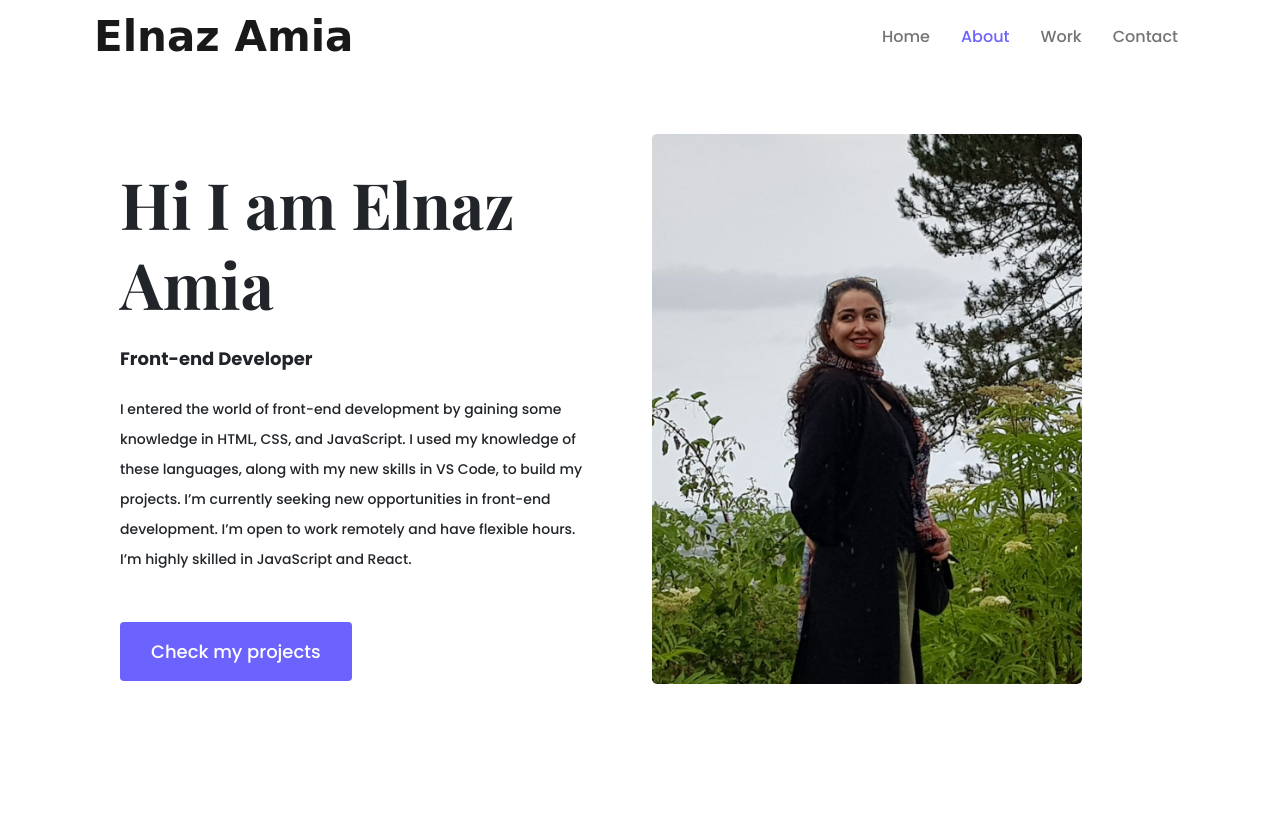
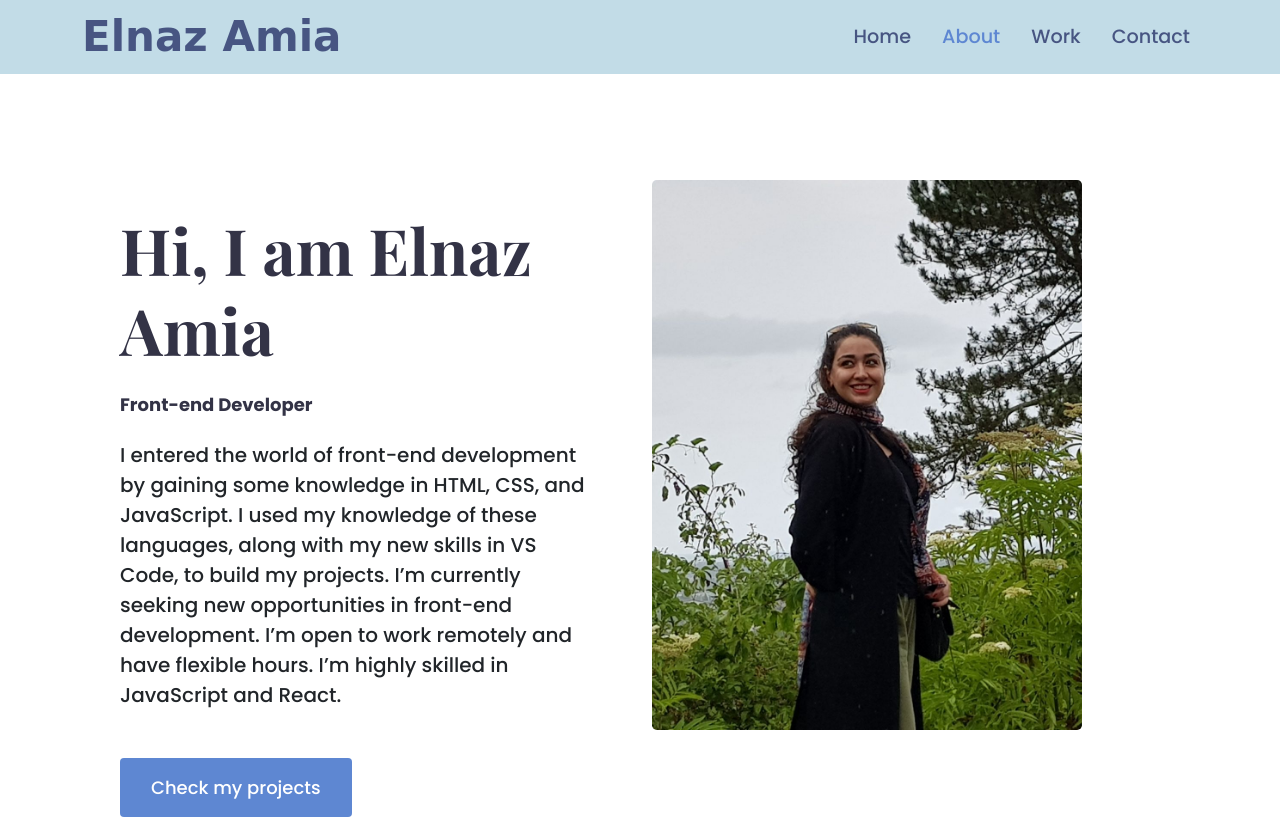
Before and after one commit to ElnazAmia/Portfolio-project, a plain HTML site: page about.html in a window 1280 px wide. Shown: the top 820 px of the page. Drawn offline with nearby package versions, Linux system fonts and the light colour scheme; a web font is replaced by a local one.

Commit message:
Edited some CSS styles

```diff
--- a/about.html
+++ b/about.html
@@ -26,13 +26,16 @@
       src="https://kit.fontawesome.com/fa9b85d207.js"
       crossorigin="anonymous"
     ></script>
-    <meta name="description" content="Read more about Elnaz, what she is looking for.">
+    <meta
+      name="description"
+      content="Read more about Elnaz, what she is looking for."
+    />
 
     <title>Elnaz Amia Portfolio</title>
   </head>
   <body>
-   <div class="container">
-      <nav class="navbar navbar-expand-lg navbar-light">
+    <div class="container">
+      <nav class="navbar navbar-expand-lg fixed-top">
         <div class="container">
           <a class="navbar-brand logo" href="/" title="Homepage">Elnaz Amia</a>
           <button
@@ -49,16 +52,28 @@
           <div class="collapse navbar-collapse flex-row-reverse" id="navbarNav">
             <ul class="navbar-nav">
               <li class="nav-item">
-                <a class="nav-link" aria-current="page" href="/" title="Homepage">Home</a>
+                <a
+                  class="nav-link "
+                  aria-current="page"
+                  href="/"
+                  title="Homepage"
+                  >Home</a
+                >
+              </li>
+              <li class="nav-item active">
+                <a class="nav-link" href="/about.html" title="About Elnaz"
+                  >About</a
+                >
               </li>
               <li class="nav-item">
-                <a class="nav-link active" href="/about.html" title="About Elnaz">About</a>
+                <a class="nav-link" href="/work.html" title="Elnaz's work"
+                  >Work</a
+                >
               </li>
               <li class="nav-item">
-                <a class="nav-link" href="/work.html" title="Elnaz's work">Work</a>
-              </li>
-              <li class="nav-item">
-                <a class="nav-link" href="/contact.html" title="Contact Elnaz">Contact</a>
+                <a class="nav-link" href="/contact.html" title="Contact Elnaz"
+                  >Contact</a
+                >
               </li>
             </ul>
           </div>
@@ -69,15 +84,19 @@
       <div class="row">
         <div class="col-lg-6">
           <div class="content">
-            <h1 class="mb-4">Hi I am Elnaz Amia</h1>
+            <h1 class="mb-4">Hi, I am Elnaz Amia</h1>
             <h2 class="mb-4">Front-end Developer</h2>
-            <p class="mb-5">
-              I entered the world of front-end development by gaining some knowledge in HTML, CSS, and JavaScript. I used my knowledge of these languages, along with my new skills in VS Code, to build my projects.
-             I’m currently seeking new opportunities in front-end development. I’m open to work remotely and have flexible hours. I’m highly skilled in JavaScript and React.
-
-
+            <p class="mb-5 fs-5">
+              I entered the world of front-end development by gaining some
+              knowledge in HTML, CSS, and JavaScript. I used my knowledge of
+              these languages, along with my new skills in VS Code, to build my
+              projects. I’m currently seeking new opportunities in front-end
+              development. I’m open to work remotely and have flexible hours.
+              I’m highly skilled in JavaScript and React.
             </p>
-            <a href="/work.html" class="btn btn-branding" title="Elnaz's work">Check my projects</a>
+            <a href="/work.html" class="btn btn-branding" title="Elnaz's work"
+              >Check my projects</a
+            >
           </div>
         </div>
         <div class="col-lg-6">
@@ -119,10 +138,17 @@
             ><i class="fab fa-github"></i
           ></a>
 
-          <a href="https://www.linkedin.com/ElnazAmia" target="-blank" title="Linkedin"
+          <a
+            href="https://www.linkedin.com/ElnazAmia"
+            target="-blank"
+            title="Linkedin"
             ><i class="fab fa-linkedin"></i
           ></a>
         </div>
+         <p class="text-center mt-5 text-muted">
+        This website was coded by Elnaz Amia, and it is
+        <a href="https://github.com/ElnazAmia/Portfolio-project" target="_blank" title="This Portfolio's Repository">open-sourced</a>
+      </p>
       </footer>
     </div>
   </body>
--- a/styles/portfolio.css
+++ b/styles/portfolio.css
@@ -1,5 +1,5 @@
 :root {
-  --branding-color: #6c63ff;
+  --branding-color: #5e87d2;
   --secondary-color: #f9f7fe;
   --heading-font-family: "Playfair Display", serif;
   --default-font-family: "Poppins", sans-serif;
@@ -18,6 +18,7 @@ h5,
 h6 {
   font-family: var(--heading-font-family);
   font-weight: bold;
+  color: #333346;
 }
 p {
   font-weight: normal;
@@ -46,32 +47,40 @@ nav li {
 }
 nav a {
   text-decoration: none;
-  color: #272142;
+  color: #475582 !important;
   transition: all 100ms ease-in-out;
+  font-size: larger;
 }
 nav a:hover,
 nav li.active a {
-  color: var(--branding-color);
+  color: var(--branding-color) !important;
+}
+.navbar {
+  background-color: #c2dce7;
 }
 .logo {
   font-family: var(--logo-font-family);
   font-weight: 600;
   font-size: 42px;
   line-height: 38px;
+  color: #7d7e81;
 }
 .active {
   color: var(--branding-color) !important;
 }
 .main-page-intro {
-  background-color: var(--secondary-color);
+
   text-align: center;
-  padding: 80px 20px;
+  padding: 180px 20px;
+  background-image: url(/images/bg.jpg);
+
+  background-attachment: fixed;
 }
 .main-page-intro p {
   font-size: 36px;
   font-weight: bold;
   margin: 0;
-  color: #272142;
+  color: #333346;
 }
 .main-page-intro h2 {
   font-weight: normal;
@@ -98,7 +107,7 @@ nav li.active a {
   padding: 120px 60px;
 }
 .content-container {
-  padding: 60px 20px;
+  padding: 180px 20px;
 }
 .content h1 {
   font-size: 64px;
@@ -140,7 +149,7 @@ h3 {
 footer .contact-box p {
   margin: 0;
 }
-footer .email-link{
+footer .email-link {
   text-decoration: none;
   color: black;
   font-size: 24px;
```
Also changed, not shown: contact.html (+23 -7 lines), index.html (+7 -3 lines), work.html (+26 -10 lines), images/bg2.jpg (added), 1 other file.
